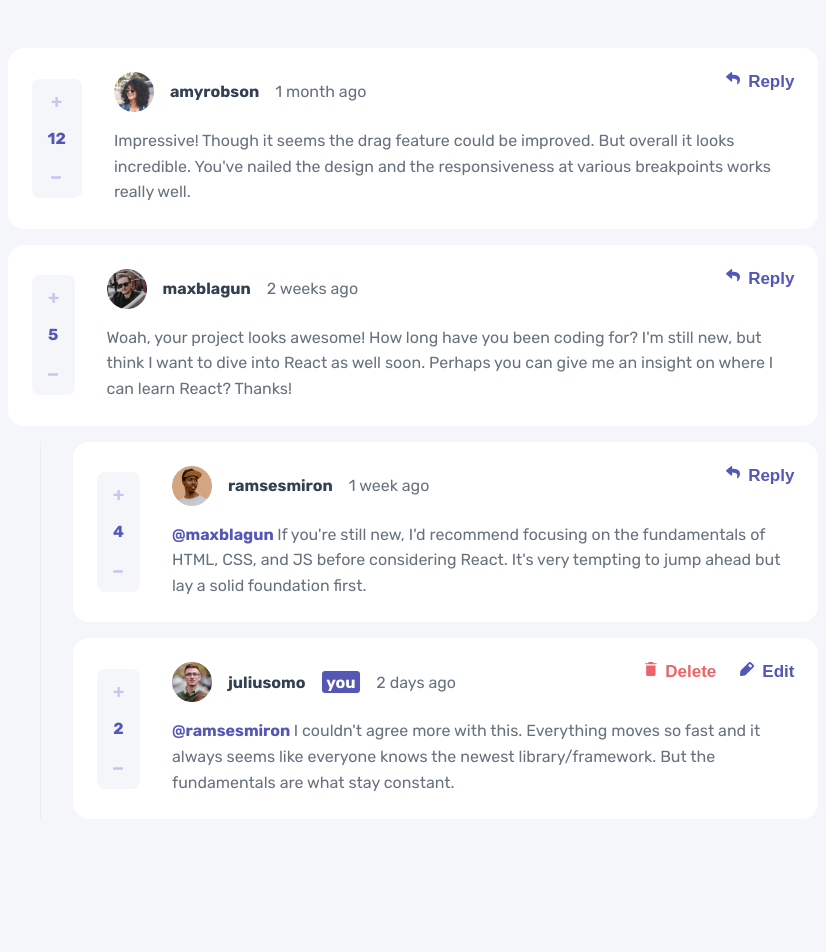
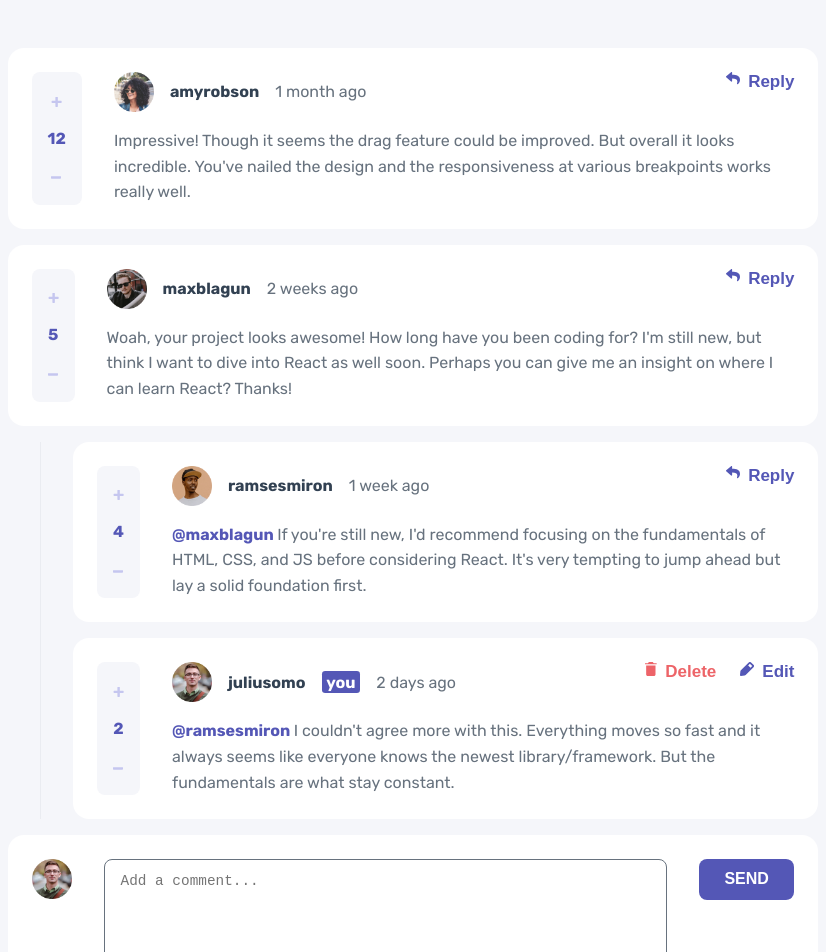
Before and after one commit to borehelu/Interactive-comments-section, a React (Create React App) app: page / in a window 1280 px wide. Shown: the top 952 px of the page, without its empty margins (227-1053 px from the left). Before the commit the page ends 867 px from the top, so only its background shows below. Built offline with nearby package versions, Linux system fonts and the light colour scheme.

Commit message:
added new comment

```diff
--- a/package.json
+++ b/package.json
@@ -9,6 +9,7 @@
     "react": "^18.2.0",
     "react-dom": "^18.2.0",
     "react-scripts": "5.0.1",
+    "uuid": "^8.3.2",
     "web-vitals": "^2.1.4"
   },
   "scripts": {
--- a/src/App.js
+++ b/src/App.js
@@ -1,20 +1,25 @@
-
 import { useState } from 'react';
-import Comment from './components/Comment';
+import Comments from './components/Comments';
+import data from './data/data.json';
+import NewComment from './components/NewComment';
 
 
+function App() {
+  const [comments,setComments] = useState(data.comments);
 
+  const user = data.currentUser;
 
+  function addComment(comment){
 
-function App({data}) {
-  const user = data.currentUser;
+    let newComments = [...comments,comment];
+    setComments(newComments);
+
+  }
 
   return (
    <main>
-      {
-        data.comments.map(comment => <Comment user={user} key={comment.id} comment={comment}/>)
-      }
-
+     <Comments comments={ comments } user={ user } />
+     <NewComment user={user} addComment={addComment}/>
     </main>
   );
 }
--- /dev/null
+++ b/src/components/Comments.js
@@ -0,0 +1,11 @@
+import React from 'react';
+import Comment from './Comment';
+
+function Comments({comments,user}) {
+
+    const commentsJSX = comments.map(comment => <Comment user={user} key={comment.id} comment={comment}/>)
+
+    return commentsJSX;
+}
+
+export default Comments
--- a/src/components/NewComment.js
+++ b/src/components/NewComment.js
@@ -1,14 +1,23 @@
-import React,{useState} from 'react'
+import React,{useState} from 'react';
+import { v4 as uuidv4 } from 'uuid';
 
-function NewComment({user,replyingTo}) {
-  const [comment, setComment] = useState(`@${replyingTo}`);
+function NewComment({user,addComment}) {
+  const [comment, setComment] = useState("");
+
+  const handleClick = () =>{
+    let id = uuidv4();
+    let date = new Date();
+    let newComment = {id:id,content:comment,createdAt:date.toDateString(),score:0,user:user};
+
+    addComment(newComment);
+  }
 
 
   return (
     <div className="comment new-comment">
       <img src={user.image.webp} alt="avatar" />
-      <textarea  rows="5" value={comment} onChange={(e)=>setComment(e.target.value)}></textarea>
-      <button className="primary">reply</button>
+      <textarea placeholder='Add a comment...' rows="5" value={comment} onChange={(e)=>setComment(e.target.value)}></textarea>
+      <button className="primary" onClick={ handleClick }>send</button>
     </div>
   );
 }
--- a/src/index.css
+++ b/src/index.css
@@ -54,8 +54,7 @@ main{
   padding: 1.5rem;
   max-width: 868px;
   display: flex;
-  justify-content: center;
-  align-items: center;
+  justify-content: flex-start;
   column-gap: 2rem;
   margin-bottom: 1rem;
 }
@@ -88,6 +87,7 @@ button{
   display: flex;
   flex-direction: column;
   row-gap: 1rem;
+  width: 100%;
 }
 
 .comment__heading{
--- a/src/index.js
+++ b/src/index.js
@@ -2,13 +2,13 @@ import React from 'react';
 import ReactDOM from 'react-dom/client';
 import './index.css';
 import App from './App';
-import data from './data/data.json'
+
 
 
 const root = ReactDOM.createRoot(document.getElementById('root'));
 
 root.render(
   <React.StrictMode>
-    <App data = { data }/>
+    <App />
   </React.StrictMode>
 );
```
Also changed, not shown: src/components/NewReply.js (added, +16 -0 lines), 1 other file (tests, documents, lock files or other folders).
